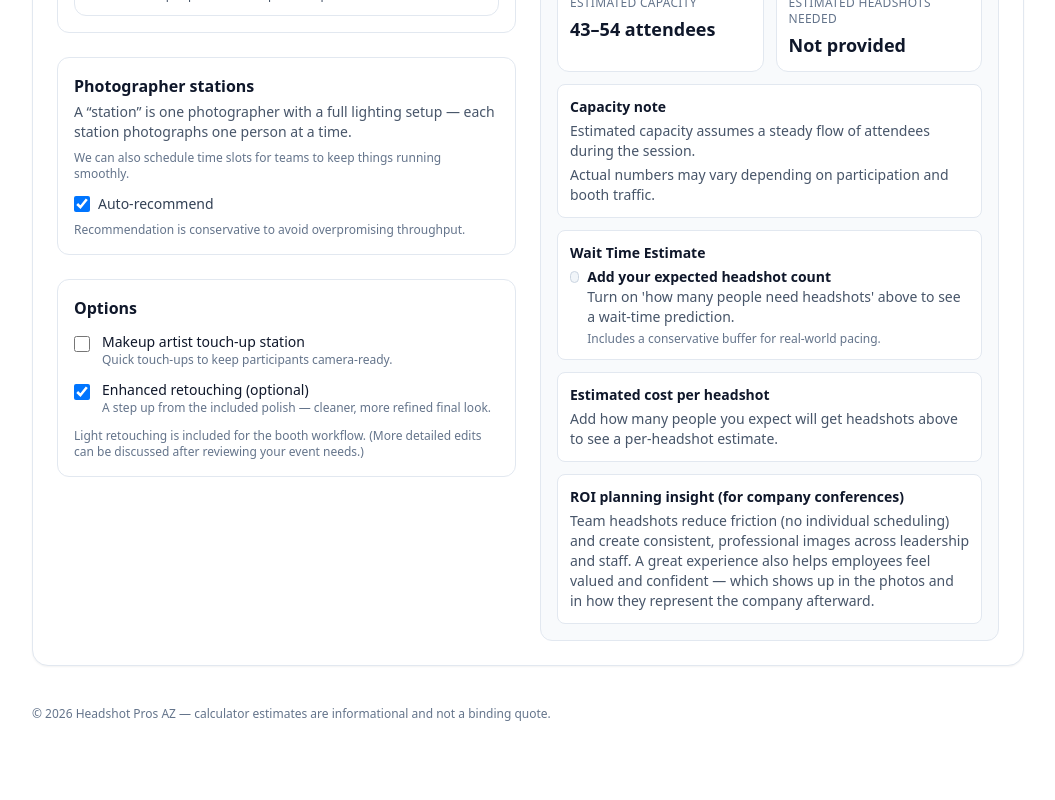
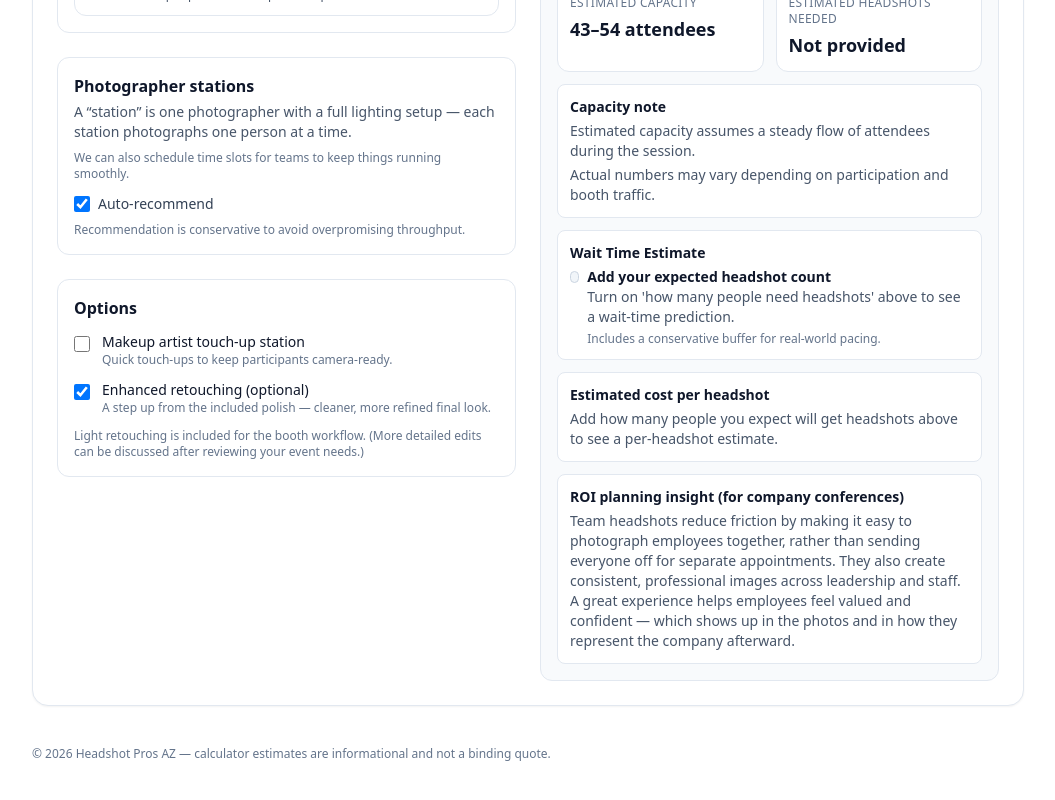
Before and after one commit to headshotpros/conference-headshot-booth-calculator, a Next.js app: page / in a window 1280 px wide. Shown: the part 1422-2222 px from the top of the page, without its empty margins (112-1167 px from the left). Before the commit the page ends 2184 px from the top, so only its background shows below. Built offline with nearby package versions, Linux system fonts and the light colour scheme.

Commit message:
Refine text for clarity and consistency

```diff
--- a/app/page.tsx
+++ b/app/page.tsx
@@ -450,7 +450,7 @@ export default function Page() {
     return {
       title: "ROI planning insight (for company conferences)",
       body:
-        "Team headshots reduce friction (no individual scheduling) and create consistent, professional images across leadership and staff. A great experience also helps employees feel valued and confident — which shows up in the photos and in how they represent the company afterward."
+        "Team headshots reduce friction by making it easy to photograph employees together, rather than sending everyone off for separate appointments. They also create consistent, professional images across leadership and staff. A great experience helps employees feel valued and confident — which shows up in the photos and in how they represent the company afterward."
     };
   }, [boothType]);
 
@@ -1127,9 +1127,9 @@ Enter the number of people who want headshots, or use total attendees to estimat
 
                 {demandExceedsCapacity && (
                   <div className="mt-3 rounded-lg border border-rose-200 bg-white p-3 text-sm text-slate-700">
-                    <div className="font-semibold text-slate-900">Heads up: your headshots needed exceed estimated capacity.</div>
+                    <div className="font-semibold text-slate-900">Heads up: The number of headshots needed exceed estimated capacity.</div>
                     <div className="mt-1 text-slate-600">
-                      To photograph everyone, consider adding a photographer station, extending hours, or choosing a faster pacing option.
+                      To photograph everyone, consider adding a photographer station, extending hours, or choosing a quicker experience option.
                     </div>
                   </div>
                 )}
```
